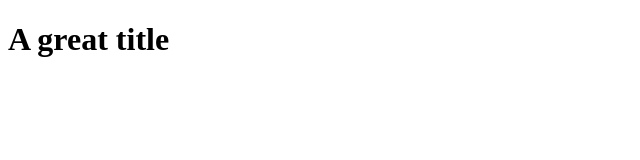
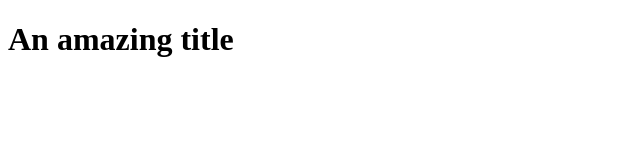
Before and after one commit to Ouidadi95/OpenClassroomProject, a plain HTML site: page index.html in a window 1280 px wide. Shown: the whole page, without its empty margins (0-640 px from the left). Drawn offline with Linux system fonts and the light colour scheme.

Commit message:
H1 title change

```diff
--- a/index.html
+++ b/index.html
@@ -5,6 +5,6 @@
     <link rel="stylesheet" type="text/css" href="styles.css">
 </head>
 <body>
-    <h1>A great title</h1>
+    <h1>An amazing title</h1>
 </body>
 </html>
```
